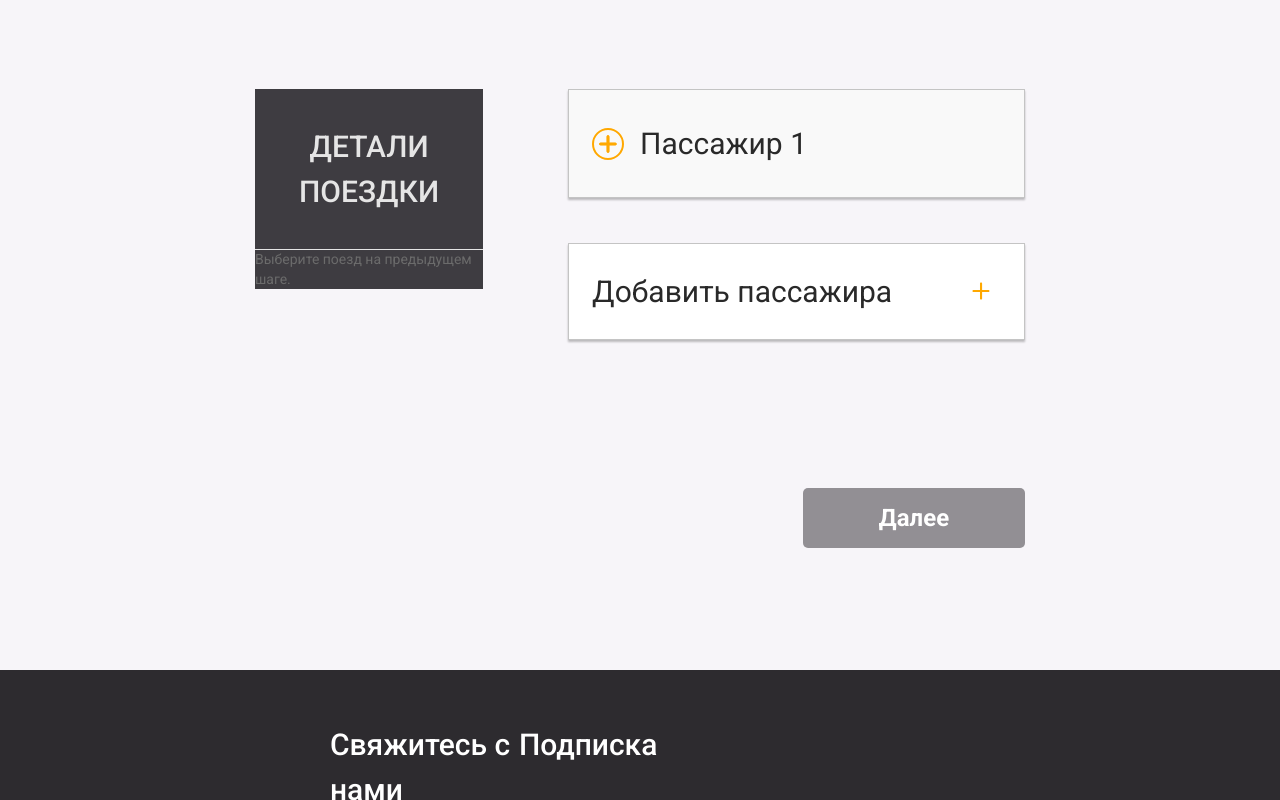
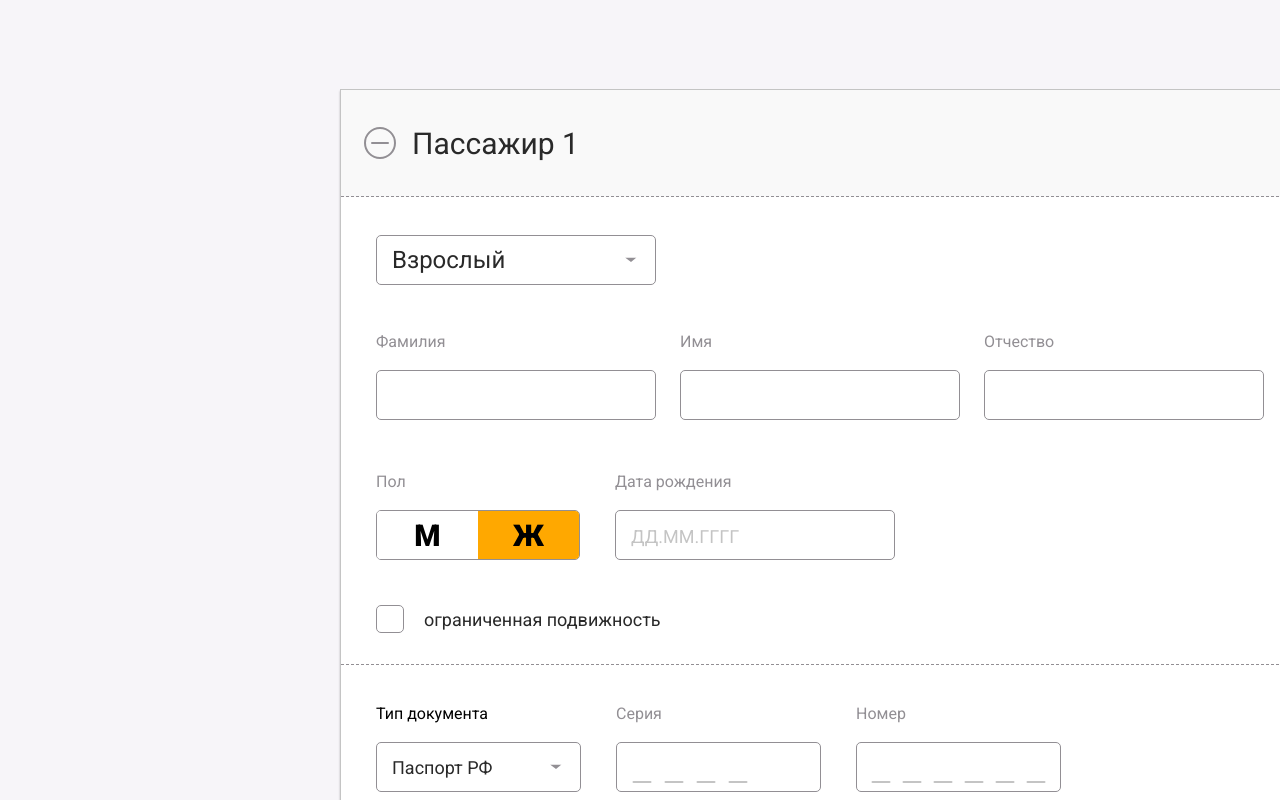
Before and after one commit to Madmaxim22/railway-ticket-booking, a React (Vite) app: page /railway-ticket-booking/booking/passengers in a window 1280 px wide. Shown: the part 700-1500 px from the top of the page. Built offline with nearby package versions, Linux system fonts and the light colour scheme.

Commit message:
feat: add disabled state to DropdownField and enhance TripSummary layout with improved styling and structure for better user experience

```diff
--- a/src/components/DropdownField/DropdownField.tsx
+++ b/src/components/DropdownField/DropdownField.tsx
@@ -8,7 +8,7 @@ export type { DropdownFieldOption, DropdownFieldProps } from './useDropdownField
 export function DropdownField<T extends string>(props: DropdownFieldProps<T>) {
   const { rootRef, menuOpen, rootClass, selectedLabel, toggleMenu, selectOption } =
     useDropdownField(props)
-  const { value, options } = props
+  const { value, options, disabled = false } = props
 
   return (
     <div className={rootClass} ref={rootRef}>
@@ -17,6 +17,7 @@ export function DropdownField<T extends string>(props: DropdownFieldProps<T>) {
         className="dropdown-field__trigger"
         aria-expanded={menuOpen}
         aria-haspopup="true"
+        disabled={disabled}
         onClick={toggleMenu}
       >
         <span className="dropdown-field__value">{selectedLabel}</span>
--- a/src/components/DropdownField/useDropdownField.ts
+++ b/src/components/DropdownField/useDropdownField.ts
@@ -10,6 +10,7 @@ export type DropdownFieldProps<T extends string> = {
   options: readonly DropdownFieldOption<T>[]
   onChange: (next: T) => void
   className?: string
+  disabled?: boolean
 }
 
 export function useDropdownField<T extends string>({
@@ -17,6 +18,7 @@ export function useDropdownField<T extends string>({
   options,
   onChange,
   className = '',
+  disabled = false,
 }: DropdownFieldProps<T>) {
   const [menuOpen, setMenuOpen] = useState(false)
   const rootRef = useRef<HTMLDivElement>(null)
@@ -40,9 +42,13 @@ export function useDropdownField<T extends string>({
 
   const rootClass =
     `dropdown-field${menuOpen ? ' dropdown-field--open' : ''}` +
+    (disabled ? ' dropdown-field--disabled' : '') +
     (className ? ` ${className}` : '')
 
-  const toggleMenu = () => setMenuOpen(o => !o)
+  const toggleMenu = () => {
+    if (disabled) return
+    setMenuOpen(o => !o)
+  }
 
   const selectOption = (next: T) => {
     onChange(next)
--- a/src/pages/booking/shared/components/TripSummary.css
+++ b/src/pages/booking/shared/components/TripSummary.css
@@ -1,8 +1,16 @@
+.trip-summary {
+  display: flex;
+  flex-direction: column;
+  min-height: 0;
+  overflow: hidden;
+}
+
 .trip-summary__empty {
   font-size: 14px;
   line-height: 1.4;
   color: var(--color-text-secondary, #6b6b6b);
   margin: 0;
+  padding: 20px 28px 28px;
 }
 
 .trip-summary__title {
@@ -12,70 +20,74 @@
   text-transform: uppercase;
   text-align: center;
 
-  padding: 35px 44px 35px 44px;
+  padding: 35px 28px;
+  margin: 0;
   border-bottom: 1px solid var(--color-border-light);
 }
 
 .trip-summary__direction-section {
   display: flex;
   flex-direction: column;
+  padding: 20px 28px;
+  border-bottom: 1px solid var(--color-border-light);
+}
 
-  padding: 20px 27px 53px 28px;
-  border-bottom: 1px solid var(--color-border-light);
+.trip-summary__direction-section--open {
+  padding-bottom: 28px;
 }
 
 .trip-summary__content {
   display: flex;
   flex-direction: row;
-  align-items: baseline;
+  align-items: flex-start;
+  gap: 12px;
 }
 
 .trip-summary__icon {
+  flex-shrink: 0;
   color: var(--color-accent);
 }
 
-.trip-summary__button:hover {
-  color: var(--color-accent-soft);
-}
-
 .trip-summary__direction-title-container {
-  display: inline-block;
+  display: flex;
+  flex: 1;
+  flex-direction: row;
+  align-items: baseline;
+  flex-wrap: nowrap;
+  gap: 12px;
+  min-width: 0;
 }
 
 .trip-summary__direction-title {
   font-size: 30px;
   font-weight: 700;
   color: var(--color-surface);
-
-  vertical-align: center;
-  display: inline-block;
-
-  margin-left: 12px;
+  margin: 0;
+  line-height: 1.1;
 }
 
 .trip-summary__direction-date {
   font-size: 18px;
   font-weight: 400;
   color: var(--color-surface);
-
-  vertical-align: center;
-  display: inline-block;
-
-  margin-left: 15px;
-}
-
-.trip-summary__button {
-  margin-left: auto;
+  margin: 0;
+  line-height: 1.2;
 }
 
 .trip-summary__button {
   display: inline-flex;
+  flex-shrink: 0;
   align-items: center;
   justify-content: center;
+  margin-left: auto;
   border: none;
   background: transparent;
   color: var(--color-surface);
   cursor: pointer;
+}
+
+.trip-summary__button:hover {
+  color: var(--color-accent-soft);
 }
 
 .trip-summary__icon-close {
@@ -94,129 +106,110 @@
 .trip-summary__direction-section-content {
   display: flex;
   flex-direction: column;
-  margin-top: 50px;
-
+  gap: 28px;
+  margin-top: 24px;
   color: var(--color-surface);
 }
 
+.trip-summary__meta {
+  display: flex;
+  flex-direction: column;
+  gap: 16px;
+}
+
 .trip-summary__trip-number,
-.trip-summary__train-name {
-
+.trip-summary__route {
   display: flex;
   flex-direction: row;
-  align-items: start;
+  align-items: flex-start;
   justify-content: space-between;
-
+  gap: 12px;
+  margin: 0;
   font-size: 18px;
   font-weight: 400;
-
   color: var(--color-border-light);
-}
-
-.trip-summary__train-name {
-  margin-top: 22px;
 }
 
 .trip-summary__trip-number-value {
   font-size: 24px;
   font-weight: 700;
-
   text-transform: uppercase;
-}
-
-.trip-summary__train-name-value {
-  display: block;
-  max-width: 50%;
-
-  font-size: 16px;
-  font-weight: 700;
-
+  color: var(--color-surface);
   text-align: right;
 }
 
-.trip-summary__train-info {
+.trip-summary__route-value {
+  max-width: 58%;
+  font-size: 16px;
+  font-weight: 700;
+  color: var(--color-surface);
+  text-align: right;
+  line-height: 1.3;
+}
+
+.trip-summary__schedule {
+  display: grid;
+  grid-template-columns: 1fr auto 1fr;
+  align-items: start;
+  column-gap: 8px;
+}
+
+.trip-summary__endpoint {
   display: flex;
   flex-direction: column;
-
-  margin-top: 47px;
+  gap: 8px;
+  min-width: 0;
 }
 
-.trip-summary__train-info-time-duration {
+.trip-summary__endpoint--arrival {
+  text-align: right;
+  align-items: flex-end;
+}
+
+.trip-summary__endpoint-time {
+  font-size: 24px;
+  font-weight: 700;
+  color: var(--color-surface);
+  line-height: 1.1;
+}
+
+.trip-summary__endpoint-date {
+  font-size: 18px;
+  font-weight: 400;
+  color: var(--color-text-muted);
+}
+
+.trip-summary__endpoint-city {
+  font-size: 18px;
+  font-weight: 400;
+  color: var(--color-surface);
+}
+
+.trip-summary__endpoint-station {
+  font-size: 16px;
+  font-weight: 400;
+  color: var(--color-text-muted);
+  line-height: 1.3;
+}
+
+.trip-summary__schedule-middle {
   display: flex;
+  flex-direction: column;
   align-items: center;
   justify-content: center;
+  gap: 8px;
+  padding-top: 4px;
 }
 
-.trip-summary__time-direction {
-  display: flex;
-  align-items: start;
-  flex-direction: row;
-  justify-content: space-between;
-
-  margin-top: 8px;
-}
-
-.trip-summary__train-info-item-departure,
-.trip-summary__train-info-item-arrival {
-  display: flex;
-  flex-direction: column;
-
-}
-
-.trip-summary__train-info-item-arrival {
-  text-align: right;
-}
-
-.trip-summary__train-info-item-departure {
-  text-align: left;
+.trip-summary__duration {
+  font-size: 18px;
+  font-weight: 400;
+  color: var(--color-text-muted);
+  white-space: nowrap;
 }
 
 .trip-summary__train-info-icon {
-
   color: var(--color-accent);
-}
-
-.trip-summary__train-info-item-title {
-  font-size: 24px;
-  font-weight: 700;
-
-  color: var(--color-surface);
-}
-
-.trip-summary__train-info-item-value {
-  font-size: 18px;
-  font-weight: 400;
-
-  color: var(--color-text-muted);
-
-  margin-top: 11px;
-}
-
-.trip-summary__station-direction {
-  display: flex;
-  align-items: start;
-  flex-direction: row;
-  justify-content: space-between;
-
-  margin-top: 20px;
-}
-
-.trip-summary__train-info-item-city {
-  font-size: 18px;
-  font-weight: 400;
-
-  color: var(--color-surface);
-}
-
-.trip-summary__train-info-item-station {
-  font-size: 16px;
-  font-weight: 400;
-
-  color: var(--color-text-muted);
-}
-
-trip-summary__direction-section-content {
-  margin-top: 37px;
 }
 
 .trip-summary__passengers-list {
@@ -229,6 +222,7 @@ trip-summary__direction-section-content {
   display: flex;
   flex-direction: row;
   align-items: center;
+  margin: 0;
 }
 
 .trip-summary__passengers-item-count {
@@ -236,12 +230,8 @@ trip-summary__direction-section-content {
   flex-direction: row;
   align-items: center;
   gap: 3px;
-}
-
-.trip-summary__passengers-item-count {
   font-size: 18px;
   font-weight: 400;
-
   color: var(--color-border-light);
 }
 
@@ -250,14 +240,12 @@ trip-summary__direction-section-content {
   flex-direction: row;
   align-items: center;
   gap: 7px;
-
   margin-left: auto;
 }
 
 .trip-summary__passengers-item-price-value {
   font-size: 24px;
   font-weight: 700;
-
   color: var(--color-surface);
 }
 
@@ -270,32 +258,28 @@ trip-summary__direction-section-content {
   flex-direction: row;
   align-items: baseline;
   gap: 7px;
-
-  margin-top: 35px;
-  padding: 35px 30px 35px 25px;
+  margin-top: auto;
+  padding: 28px;
 }
 
 .trip-summary__total-price-title {
   font-size: 30px;
   font-weight: 700;
-
   color: var(--color-surface);
-
   text-transform: uppercase;
+  margin: 0;
 }
 
 .trip-summary__total-price-value {
   font-size: 48px;
   font-weight: 700;
-
   color: var(--color-accent);
-
-  margin-left: auto;
+  margin: 0 0 0 auto;
+  line-height: 1;
 }
 
 .trip-summary__total-price-icon {
   width: 26px;
   height: 32px;
-
   color: var(--color-border-light);
 }
--- a/src/pages/booking/shared/components/TripSummary.tsx
+++ b/src/pages/booking/shared/components/TripSummary.tsx
@@ -61,7 +61,12 @@ export default function TripSummary() {
   if (ticketCounts.childrenWithoutSeat > 0) {
     passengerRows.push({
       count: ticketCounts.childrenWithoutSeat,
-      label: 'без места',
+      label: formatPassengerCountLabel(
+        ticketCounts.childrenWithoutSeat,
+        'ребёнок без места',
+        'ребёнка без места',
+        'детей без места',
+      ),
       price: passengerPrices.childrenWithoutSeat,
     })
   }
@@ -87,7 +92,9 @@ export default function TripSummary() {
         />
       )}
 
-      <div className="trip-summary__direction-section">
+      <div
+        className={`trip-summary__direction-section${isPassengersOpen ? ' trip-summary__direction-section--open' : ''}`}
+      >
         <div className="trip-summary__content">
           <PassengersIcon className="trip-summary__icon" />
           <div className="trip-summary__direction-title-container">
@@ -112,7 +119,7 @@ export default function TripSummary() {
           <div className="trip-summary__direction-section-content">
             <div className="trip-summary__passengers-list">
               {passengerRows.map((row) => (
-                <p key={row.label} className="trip-summary__passengers-item">
+                <p key={`${row.label}-${row.count}`} className="trip-summary__passengers-item">
                   <span className="trip-summary__passengers-item-count">
                     <span className="trip-summary__passengers-item-count-value">{row.count}</span>
                     <span className="trip-summary__passengers-item-count-text"> {row.label}</span>
--- a/src/pages/booking/steps/Passengers/PassengerCard.tsx
+++ b/src/pages/booking/steps/Passengers/PassengerCard.tsx
@@ -3,7 +3,6 @@ import { CheckboxField, DateField, DocumentField, GenderField, TextField } from
 import { DigitCellsInput } from '@/components/FormField/DigitCellsInput'
 import {
   ErrorStatusIcon,
-  RemovePassengerIcon,
   SuccessStatusIcon,
   ToggleCloseIcon,
   ToggleOpenIcon,
@@ -19,11 +18,10 @@ import {
 
 export type PassengerCardProps = {
   passenger: Passenger
-  index: number
+  title: string
   isOpen: boolean
   onToggleOpen: () => void
   onChange: <K extends keyof Passenger>(id: number, key: K, value: Passenger[K]) => void
-  onRemove: (id: number) => void
   errors?: PassengerValidationErrors
   footerState?: PassengerFooterState
   onNextPassenger: (id: number) => void
@@ -31,20 +29,19 @@ export type PassengerCardProps = {
 
 export function PassengerCard({
   passenger: p,
-  index,
+  title,
   isOpen,
   onToggleOpen,
   onChange,
-  onRemove,
   errors = {},
   footerState = 'default',
   onNextPassenger,
 }: PassengerCardProps) {
   const id = p.id
+  const isTypeLocked = p.category !== undefined
   const isErrorFooter = footerState === 'error'
   const isSuccessFooter = footerState === 'success'
   const footerErrors = Array.from(new Set(Object.values(errors).filter(Boolean)))
-
   return (
     <section className="passenger-card">
       <header className={`passenger-card__header${isOpen ? ' passenger-card__header--open' : ''}`}>
@@ -56,18 +53,7 @@ export function PassengerCard({
           )}
         </button>
 
-        <h2 className="passenger-card__title">Пассажир {index + 1}</h2>
-
-        {isOpen && (
-          <button
-            type="button"
-            className="passenger-card__remove-btn"
-            aria-label="Удалить пассажира"
-            onClick={() => onRemove(id)}
-          >
-            <RemovePassengerIcon className="passenger-card__remove-icon" />
-          </button>
-        )}
+        <h2 className="passenger-card__title">{title}</h2>
       </header>
 
       {isOpen && (
@@ -77,6 +63,7 @@ export function PassengerCard({
               value={p.type}
               options={TYPE_OPTIONS}
               onChange={next => onChange(id, 'type', next)}
+              disabled={isTypeLocked}
             />
           </div>
 
--- a/src/pages/booking/steps/Passengers/PassengersPage.tsx
+++ b/src/pages/booking/steps/Passengers/PassengersPage.tsx
@@ -1,17 +1,19 @@
 import './PassengersPage.css'
 
-import { AddPassengerIcon } from '@/shared/ui/icons/passengers/PassengerFormIcons'
+import { useAppSelector } from '@/store/hooks'
+import { selectBookingTicketCounts } from '@/store/slices/bookingSlice'
+
 import { PassengerCard } from './PassengerCard'
+import { getPassengerCardTitle } from './passengers.types'
 import { usePassengersForm } from './usePassengersForm'
 
 export default function PassengersPage() {
+  const ticketCounts = useAppSelector(selectBookingTicketCounts)
   const {
     passengers,
     isPassengerOpen,
     toggleOpen,
     updatePassenger,
-    addPassenger,
-    removePassenger,
     goToNextPassenger,
     getFooterState,
     errorsByPassengerId,
@@ -23,23 +25,15 @@ export default function PassengersPage() {
         <PassengerCard
           key={p.id}
           passenger={p}
-          index={i}
+          title={getPassengerCardTitle(i, p.category, ticketCounts)}
           isOpen={isPassengerOpen(p.id)}
           onToggleOpen={() => toggleOpen(p.id)}
           onChange={updatePassenger}
-          onRemove={removePassenger}
           onNextPassenger={goToNextPassenger}
           errors={errorsByPassengerId[p.id]}
           footerState={getFooterState(p.id)}
         />
       ))}
-
-      <div className="passengers-page__add-passenger">
-        <h3 className="passengers-page__add-passenger-title">Добавить пассажира</h3>
-        <button type="button" className="add-passenger-btn" onClick={addPassenger}>
-          <AddPassengerIcon className="add-passenger-btn__icon" />
-        </button>
-      </div>
 
       <footer className="passengers-page__footer">
         <button type="button" className="next-page-btn">
--- /dev/null
+++ b/src/pages/booking/steps/Passengers/lib/syncPassengersWithTicketCounts.ts
@@ -0,0 +1,58 @@
+import {
+  getTotalPassengerCount,
+  type SeatSelectionTicketCounts,
+} from '@/pages/booking/steps/SeatSelection/constants'
+
+import {
+  createPassenger,
+  getPassengerCategoryAtIndex,
+  type Passenger,
+} from '../passengers.types'
+
+function preservePassengerFields(target: Passenger, source: Passenger): Passenger {
+  return {
+    ...target,
+    lastName: source.lastName,
+    firstName: source.firstName,
+    middleName: source.middleName,
+    gender: source.gender,
+    birthDate: source.birthDate,
+    limitedMobility: source.limitedMobility,
+    series: source.series,
+    number: source.number,
+  }
+}
+
+export function buildPassengersFromTicketCounts(counts: SeatSelectionTicketCounts): Passenger[] {
+  const total = getTotalPassengerCount(counts)
+  return Array.from({ length: total }, (_, index) =>
+    createPassenger(index + 1, getPassengerCategoryAtIndex(index, counts)),
+  )
+}
+
+export function syncPassengersWithTicketCounts(
+  prev: Passenger[],
+  counts: SeatSelectionTicketCounts,
+): Passenger[] {
+  const total = getTotalPassengerCount(counts)
+  if (total === 0) return []
+
+  let nextId = prev.reduce((max, p) => Math.max(max, p.id), 0) + 1
+
+  return Array.from({ length: total }, (_, index) => {
+    const category = getPassengerCategoryAtIndex(index, counts)
+    const existing = prev[index]
+
+    if (existing?.category === category) {
+      return existing
+    }
+
+    if (existing) {
+      return preservePassengerFields(createPassenger(existing.id, category), existing)
+    }
+
+    const id = nextId
+    nextId += 1
+    return createPassenger(id, category)
+  })
+}
--- a/src/pages/booking/steps/Passengers/passengers.types.ts
+++ b/src/pages/booking/steps/Passengers/passengers.types.ts
@@ -1,5 +1,10 @@
+import type { SeatSelectionTicketCounts } from '@/pages/booking/steps/SeatSelection/constants'
+
 export type Gender = 'male' | 'female'
 export type PassengerType = 'adult' | 'child'
+
+/** Категория из выбора билетов на шаге мест; определяет тип и документ по умолчанию. */
+export type PassengerCategory = 'adult' | 'child' | 'childWithoutSeat'
 
 export const TYPE_OPTIONS = [
   { value: 'child', label: 'Детский' },
@@ -15,6 +20,7 @@ export const DOCUMENT_OPTIONS = [
 
 export type Passenger = {
   id: number
+  category: PassengerCategory
   type: PassengerType
   lastName: string
   firstName: string
@@ -39,17 +45,40 @@ export type PassengerValidationResult = {
   footerMessage?: string
 }
 
-export function createPassenger(id: number): Passenger {
+export function getPassengerCategoryAtIndex(
+  index: number,
+  counts: SeatSelectionTicketCounts,
+): PassengerCategory {
+  if (index < counts.adults) return 'adult'
+  if (index < counts.adults + counts.children) return 'child'
+  return 'childWithoutSeat'
+}
+
+export function getPassengerCardTitle(
+  index: number,
+  category: PassengerCategory,
+  counts: SeatSelectionTicketCounts,
+): string {
+  if (category === 'childWithoutSeat') {
+    const num = index - counts.adults - counts.children + 1
+    return counts.childrenWithoutSeat > 1 ? `Ребёнок без места ${num}` : 'Ребёнок без места'
+  }
+  return `Пассажир ${index + 1}`
+}
+
+export function createPassenger(id: number, category: PassengerCategory = 'adult'): Passenger {
+  const isAdult = category === 'adult'
   return {
     id,
-    type: 'adult',
+    category,
+    type: isAdult ? 'adult' : 'child',
     lastName: '',
     firstName: '',
     middleName: '',
     gender: 'female',
     birthDate: '',
     limitedMobility: false,
-    documentType: 'passport',
+    documentType: isAdult ? 'passport' : 'birth_certificate',
     series: '',
     number: '',
   }
--- a/src/pages/booking/steps/Passengers/usePassengersForm.ts
+++ b/src/pages/booking/steps/Passengers/usePassengersForm.ts
@@ -1,7 +1,10 @@
-import { useCallback, useState } from 'react'
+import { useCallback, useEffect, useRef, useState } from 'react'
 
+import { useAppSelector } from '@/store/hooks'
+import { selectBookingTicketCounts } from '@/store/slices/bookingSlice'
+
+import { buildPassengersFromTicketCounts, syncPassengersWithTicketCounts } from './lib/syncPassengersWithTicketCounts'
 import {
-  createPassenger,
   type Passenger,
   type PassengerFooterState,
   type PassengerValidationErrors,
@@ -10,20 +13,49 @@ import { usePassengerCardsState } from './usePassengerCardsState'
 import { usePassengerValidation } from './usePassengerValidation'
 
 export function usePassengersForm() {
-  const [passengers, setPassengers] = useState<Passenger[]>(() => [createPassenger(1)])
+  const ticketCounts = useAppSelector(selectBookingTicketCounts)
+  const [passengers, setPassengers] = useState<Passenger[]>(() =>
+    buildPassengersFromTicketCounts(ticketCounts),
+  )
   const [errorsByPassengerId, setErrorsByPassengerId] = useState<Record<number, PassengerValidationErrors>>({})
   const [footerStateByPassengerId, setFooterStateByPassengerId] = useState<Record<number, PassengerFooterState>>({})
   const { validatePassenger } = usePassengerValidation()
   const {
-    activePassengerId,
     isPassengerOpen,
-    setActivePassengerId,
     openPassenger,
     closePassenger,
     togglePassenger,
-    onPassengerAdded,
     onPassengerRemoved,
   } = usePassengerCardsState()
+  const didAutoOpenFirstPassengerRef = useRef(false)
+
+  useEffect(() => {
+    setPassengers(prev => {
+      const next = syncPassengersWithTicketCounts(prev, ticketCounts)
+      if (next.length === prev.length && next.every((p, i) => p === prev[i])) {
+        return prev
+      }
+
+      const allowedIds = new Set(next.map(p => p.id))
+      setErrorsByPassengerId(errors =>
+        Object.fromEntries(Object.entries(errors).filter(([id]) => allowedIds.has(Number(id)))),
+      )
+      setFooterStateByPassengerId(states =>
+        Object.fromEntries(Object.entries(states).filter(([id]) => allowedIds.has(Number(id)))),
+      )
+
+      const removedIds = prev.filter(p => !allowedIds.has(p.id)).map(p => p.id)
+      removedIds.forEach(id => onPassengerRemoved(id))
+
+      return next
+    })
+  }, [ticketCounts.adults, ticketCounts.children, ticketCounts.childrenWithoutSeat, onPassengerRemoved])
+
+  useEffect(() => {
+    if (didAutoOpenFirstPassengerRef.current || passengers.length === 0) return
+    didAutoOpenFirstPassengerRef.current = true
+    openPassenger(passengers[0].id)
+  }, [openPassenger, passengers])
 
   const validatePassengerById = useCallback(
     (passengerId: number, source = passengers) => {
@@ -56,32 +88,6 @@ export function usePassengersForm() {
     })
   }, [validatePassenger])
 
-  const addPassenger = useCallback(() => {
-    setPassengers(prev => {
-      const nextId = (prev.at(-1)?.id ?? 0) + 1
-      onPassengerAdded(nextId)
-      return [...prev, createPassenger(nextId)]
-    })
-  }, [onPassengerAdded])
-
-  const removePassenger = useCallback((id: number) => {
-    setPassengers(prev => {
-      if (prev.length <= 1) return prev
-      onPassengerRemoved(id)
-      return prev.filter(p => p.id !== id)
-    })
-    setErrorsByPassengerId(prev => {
-      const next = { ...prev }
-      delete next[id]
-      return next
-    })
-    setFooterStateByPassengerId(prev => {
-      const next = { ...prev }
-      delete next[id]
-      return next
-    })
-  }, [onPassengerRemoved])
-
   const goToNextPassenger = useCallback(
     (id: number) => {
       if (!validatePassengerById(id)) return
@@ -94,16 +100,9 @@ export function usePassengersForm() {
 
       if (nextPassenger) {
         openPassenger(nextPassenger.id)
-        return
       }
-
-      setPassengers(prev => {
-        const nextId = (prev.at(-1)?.id ?? 0) + 1
-        onPassengerAdded(nextId)
-        return [...prev, createPassenger(nextId)]
-      })
     },
-    [closePassenger, onPassengerAdded, openPassenger, passengers, validatePassengerById],
+    [closePassenger, openPassenger, passengers, validatePassengerById],
   )
 
   const getFooterState = useCallback(
@@ -113,15 +112,11 @@ export function usePassengersForm() {
 
   return {
     passengers,
-    activePassengerId,
     isPassengerOpen,
-    setActivePassengerId,
     openPassenger,
     closePassenger,
     toggleOpen: togglePassenger,
     updatePassenger,
-    addPassenger,
-    removePassenger,
     validatePassengerById,
     goToNextPassenger,
     getFooterState,
--- a/src/pages/booking/steps/SeatSelection/constants.ts
+++ b/src/pages/booking/steps/SeatSelection/constants.ts
@@ -27,6 +27,13 @@ export function getRequiredSeatsCount(
   return counts.adults + counts.children
 }
 
+/** Все пассажиры, для которых нужно заполнить данные на шаге «Пассажиры». */
+export function getTotalPassengerCount(
+  counts: SeatSelectionTicketCounts = DEFAULT_TICKET_COUNTS,
+): number {
+  return counts.adults + counts.children + counts.childrenWithoutSeat
+}
+
 export const carriageTabs: Array<{ key: CarriageType; label: string }> = [
   { key: 'seated', label: 'Сидячий' },
   { key: 'platkart', label: 'Плацкарт' },
```
Also changed, not shown: src/pages/booking/shared/components/TripSummaryDirectionSection.tsx (+23 -28 lines).
